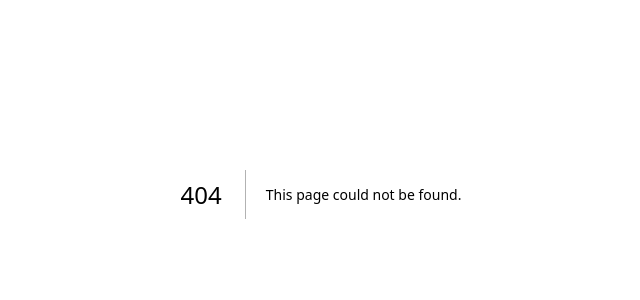
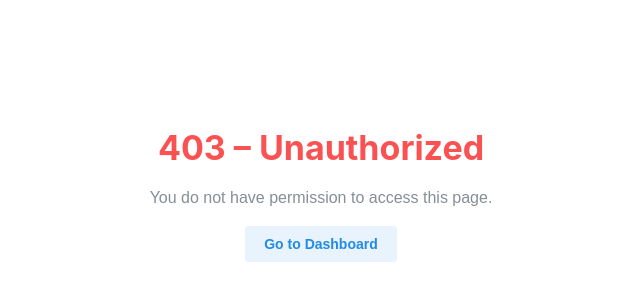
Before and after one commit to PM4-ISTP/PM4-IT24aWIN-ISTP, a Next.js app in the folder frontend/: page /unauthorized in a window 1280 px wide. Before the commit this address had no page. Shown: the part 206-506 px from the top of the page, without its empty margins (319-959 px from the left). Built offline with nearby package versions, Linux system fonts and the light colour scheme.

Commit message:
Fix missing unauthorized page and corrupted logout icon in UserMenu
Co-authored-by: davide-1234 <182067766+davide-1234@users.noreply.github.com>
Agent-Logs-Url: https://github.com/PM4-ISTP/PM4-IT24aWIN-ISTP/sessions/e48ed247-7e47-4c17-8684-26fe85d48c5e

```diff
--- /dev/null
+++ b/frontend/src/app/unauthorized/page.tsx
@@ -0,0 +1,20 @@
+import { Center, Stack, Title, Text, Button } from "@mantine/core";
+import Link from "next/link";
+
+export default function UnauthorizedPage() {
+  return (
+    <Center h="100vh">
+      <Stack align="center" gap="md">
+        <Title order={1} c="red">
+          403 – Unauthorized
+        </Title>
+        <Text c="dimmed" ta="center">
+          You do not have permission to access this page.
+        </Text>
+        <Button component={Link} href="/dashboard" variant="light">
+          Go to Dashboard
+        </Button>
+      </Stack>
+    </Center>
+  );
+}
--- a/frontend/src/components/UserMenu.tsx
+++ b/frontend/src/components/UserMenu.tsx
@@ -67,7 +67,18 @@ export default function UserMenu({ name, roles }: UserMenuProps) {
 
         <Menu.Divider />
 
-        <Menu.Item color="red" leftSection={<span>â†©</span>} onClick={() => void signOut()}>
+        <Menu.Item
+          color="red"
+          leftSection={
+            <span
+              className="material-symbols-outlined"
+              style={{ fontSize: "1rem", lineHeight: 1 }}
+            >
+              logout
+            </span>
+          }
+          onClick={() => void signOut()}
+        >
           Log out
         </Menu.Item>
       </Menu.Dropdown>
```
